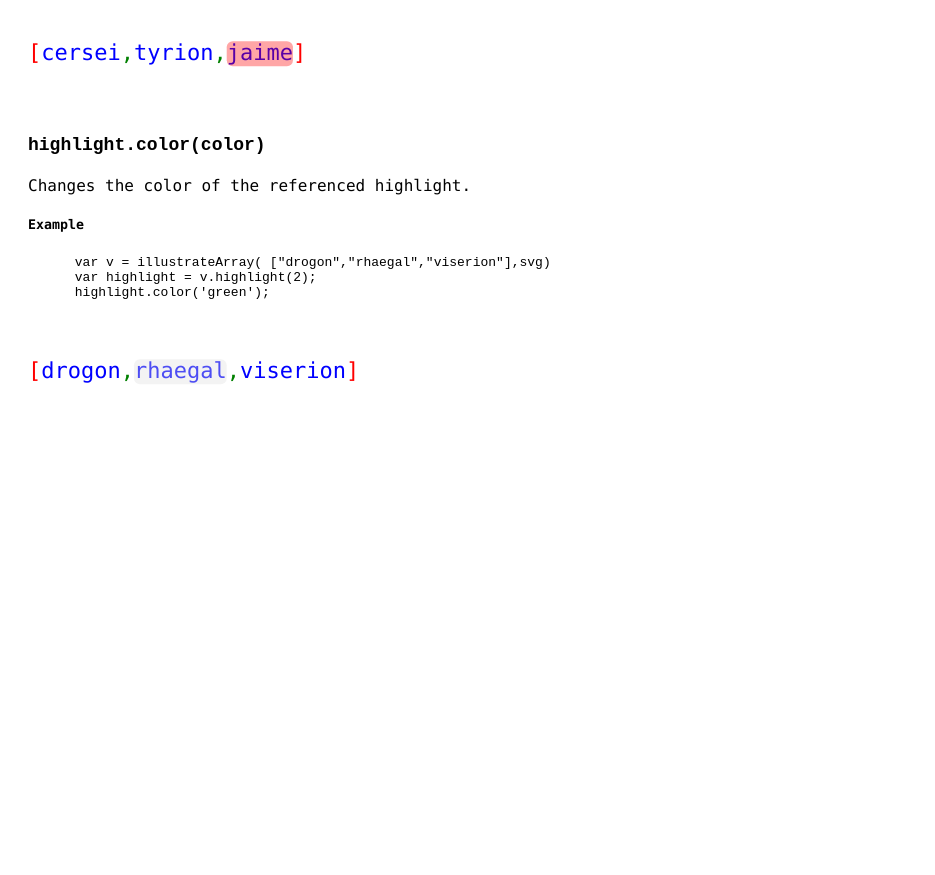
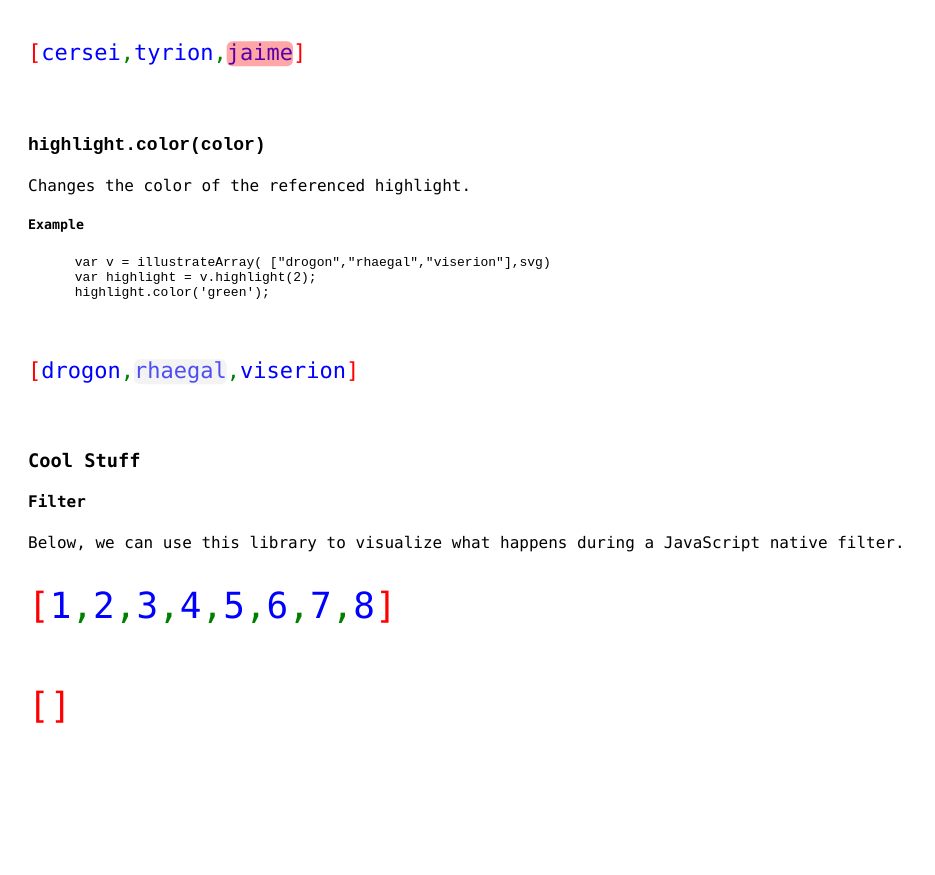
Before and after one commit to danielstern/array.visualize, a website: page app/index.html in a window 1280 px wide. Shown: the part 1987-2862 px from the top of the page, without its empty margins (0-935 px from the left). Before the commit the page ends 2447 px from the top, so only its background shows below. Drawn offline with nearby package versions, Linux system fonts and the light colour scheme; files that its build step writes are made by us from their sources.

Commit message:
fix array display

```diff
--- a/app/array.visualize.js
+++ b/app/array.visualize.js
@@ -31,7 +31,7 @@ function illustrateArray(data,svg,options){
 		commaWidth = commas[0][0]. getComputedTextLength ();
 		parensWidth = parens[0][0]. getComputedTextLength ();
 
-		height = text[0][0].getBBox().height;
+		height = parens[0][0].getBBox().height;
 
 		// debugger;
 
@@ -83,6 +83,7 @@ function illustrateArray(data,svg,options){
 			.attr("transform",function(d,i){
 				var x = d3.sum(dataWidths)+parensWidth;
 				x+=(data.length-1)*commaWidth;
+				if (data.length===0) x = parensWidth;
 				return "translate("+ (i===0?0:x)+",0)"
 			})
 
@@ -117,6 +118,7 @@ function illustrateArray(data,svg,options){
 			.attr("transform",function(d,i){
 				var x = d3.sum(dataWidths)+parensWidth;
 				x+=(data.length-1)*commaWidth;
+				if (data.length===0) x = parensWidth;
 				return "translate("+ (i===0?0:x)+",0)"
 			})
 			.text(function(d,i){return d})
--- a/app/index.html
+++ b/app/index.html
@@ -69,7 +69,7 @@
       var svg = d3.select('document').append('svg');
       var options = {fontsize:12}
       illustrateArray(data,svg,options)</pre>
-    <div id="_filter">
+    <div id="_first">
 
     </div>
 
@@ -197,6 +197,19 @@
 
     </div>
 
+    <h3>
+      Cool Stuff
+    </h3>
+    <h4>
+      Filter
+    </h4>
+    <p>
+      Below, we can use this library to visualize what happens during a JavaScript native filter.
+    </p>
+    <div id="_filter">
+
+    </div>
+
 
 
 
@@ -212,6 +225,7 @@
         <!-- build:js({app,.tmp}) scripts/main.js -->
         <script src="array.visualize.js"></script>
         <script src="scripts/main.js"></script>
+        <script src="scripts/filter.js"></script>
         <!-- endbuild -->
 </body>
 </html>
--- /dev/null
+++ b/app/scripts/filter.js
@@ -0,0 +1,13 @@
+(function filter(){
+	var data = [1,2,3,4,5,6,7,8];
+	var filter = function(n){return n%2};
+	var svg = d3.select("#_filter")
+		.append('svg')
+		.attr('height',300)
+		.attr('width',900);
+
+	var a = illustrateArray(data,svg,{speed:250});
+	var filteredData = [];
+	var b = illustrateArray(filteredData,svg,{speed:250})
+	b.container.attr('transform',"translate(0,150)")
+})();
--- a/app/scripts/main.js
+++ b/app/scripts/main.js
@@ -1,7 +1,7 @@
 // basic demo
 
 var data = ['stark','lannister','targeryen']
-var svg = d3.select("#_filter")
+var svg = d3.select("#_first")
 	.append('svg')
 	.attr('height',100)
 	.attr('width',900);
--- a/app/styles/main.css
+++ b/app/styles/main.css
@@ -13,6 +13,10 @@ svg {
 	  font-size: 22px;
 }
 
+#_filter svg{
+	font-size:36px;
+}
+
 .comma {fill:green;}
 .text {fill:blue;}
 .parens {fill:red;}
```
